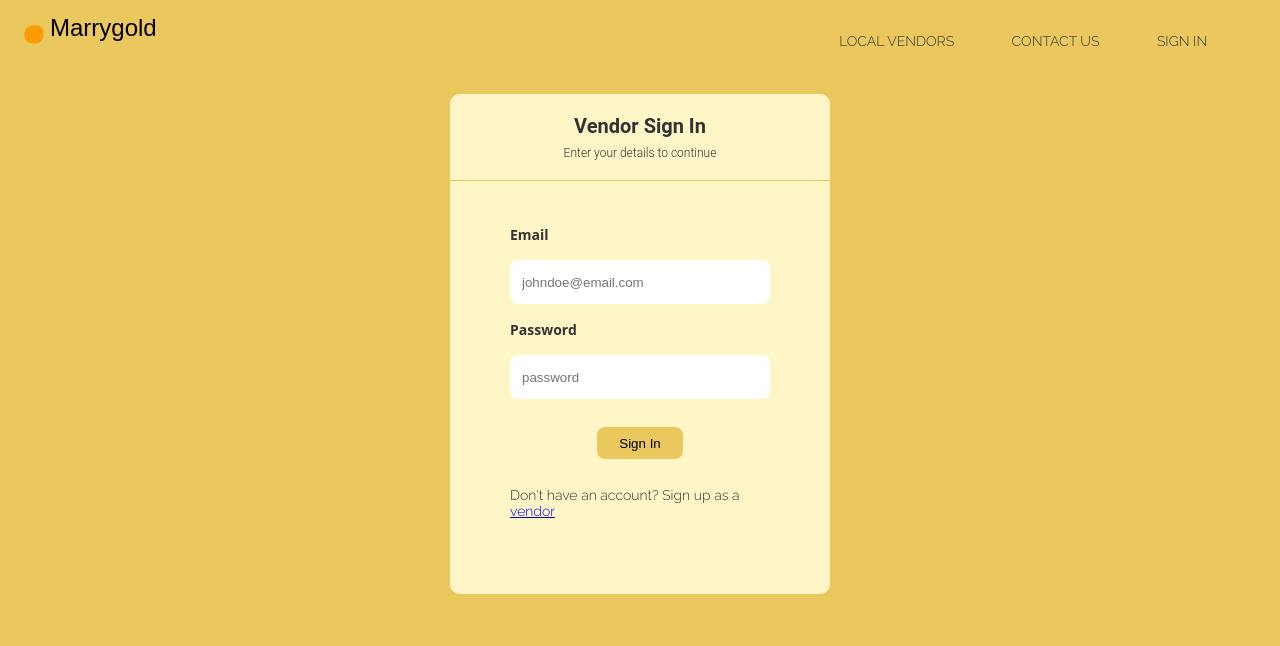
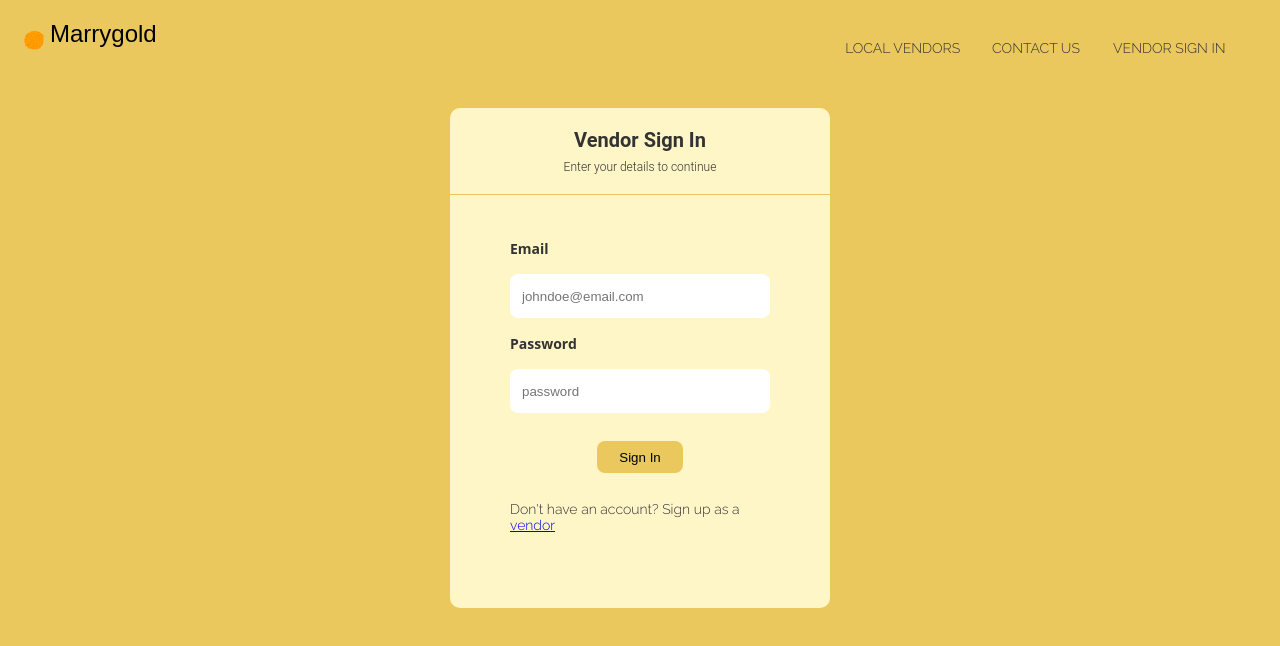
Before and after one commit to mahi-g/marrigold, a React (Create React App) app: page /signin in a window 1280 px wide. Shown: the top 646 px of the page. Built offline with nearby package versions, Linux system fonts and the light colour scheme; a web font is replaced by a local one.

Commit message:
Fix suggestions from code review

```diff
--- a/src/components/nav/index.js
+++ b/src/components/nav/index.js
@@ -1,14 +1,14 @@
 import React, { useState } from 'react'
+import { useMediaQueries } from '../../hooks/MediaQueries'
 import styled from '@emotion/styled'
 import { theme } from '../../theme'
+import AccountCircleRoundedIcon from '@material-ui/icons/AccountCircleRounded'
+import CloseIcon from '@material-ui/icons/Close'
+import MenuIcon from '@material-ui/icons/Menu'
+import LockOpenRoundedIcon from '@material-ui/icons/LockOpenRounded'
+import StorefrontIcon from '@material-ui/icons/Storefront'
+import TextsmsRoundedIcon from '@material-ui/icons/TextsmsRounded'
 import marigold from '../../images/marigold.png'
-import AccountCircleRoundedIcon from '@material-ui/icons/AccountCircleRounded';
-import CloseIcon from '@material-ui/icons/Close';
-import MediaQueries from '../../hooks/MediaQueries'
-import MenuIcon from '@material-ui/icons/Menu'
-import LockOpenRoundedIcon from '@material-ui/icons/LockOpenRounded';
-import StorefrontIcon from '@material-ui/icons/Storefront';
-import TextsmsRoundedIcon from '@material-ui/icons/TextsmsRounded';
 
 const IS_LOGGED_IN = true;
 const user = {
@@ -17,7 +17,7 @@ const user = {
 }
 
 const MOBILE_NAV_WIDTH = '280px';
-const BURGER_BUTTON = '50px';
+const BURGER_BUTTON_SIZE = '50px';
 const MOBILE_LI_WIDTH = '200px';
 
 const Logo = styled.a`
@@ -28,32 +28,33 @@ const LogoText = styled.div`
     color: black;
     font-family: ${theme.fontFamily.logo}, sans-serif;
     font-size: ${theme.fontSize.large};
-    padding-top: ${theme.fontSize.tiny};
+    padding-top: ${theme.fontSize.medium};
     text-align: left;
 `
 const LogoImg = styled.img`
     width: 30px;
     height: auto;
     margin: auto;
-    padding-bottom: ${theme.fontSize.tiny};
+    padding-bottom: ${theme.fontSize.small};
     @media ${theme.screenSize.upToLarge} {
         width: 30px;
         padding-bottom: 0;
-        padding-top: ${theme.fontSize.tiny};
+        padding-top: ${theme.fontSize.medium};
     }
 `
 const Ul = styled.ul`
     display: flex;
     flex-direction: ${ ({column}) => column ? 'column' : 'row' };
     justify-content: space-around;
-    width: 35%;
+    width: 400px;
     @media ${theme.screenSize.upToLarge} {
         width: 76%;
         padding: ${theme.size.large};
     }
 `
 const Li = styled.li`
-    padding: 4%;
+    width: 120px;
+    padding: 24px 2px;
     list-style-type:none;
     text-align: center;
     text-transform: uppercase;
@@ -68,6 +69,9 @@ const Li = styled.li`
 const Link = styled.a`
     text-decoration: none;
     color: ${ ({color}) => color ? color : theme.colorMap.darkGrey2};
+    &:hover {
+        color: ${theme.colorMap.cream};
+    }
 `
 const NavBar = styled.div`
     display: flex;
@@ -93,8 +97,8 @@ const MobileNavBar = styled.div`
     }
 `
 const BurgerButton = styled.button`
-    width: ${BURGER_BUTTON};
-    height: ${BURGER_BUTTON};
+    width: ${BURGER_BUTTON_SIZE};
+    height: ${BURGER_BUTTON_SIZE};
     border: none;
     padding-top: ${theme.size.mediumLarge};
     padding-right: ${theme.size.xlarge};
@@ -130,7 +134,7 @@ const Email = styled.div`
 `
 
 const Nav = () => {
-    const screen = MediaQueries();
+    const screenSize = useMediaQueries();
     const [open, setOpen] = useState(false);
     const showSidebar = () => {
         setOpen(!open);
@@ -148,17 +152,17 @@ const Nav = () => {
                     </LogoText>
                 </Logo>
             {
-                screen <= 1023
+                screenSize <= 1023
                 ?<BurgerButton onClick={showSidebar}> { open ? <CloseIcon /> : <MenuIcon /> }</BurgerButton>
                 :<Ul>
                     <Li><Link href="#">Local Vendors</Link></Li>
                     <Li><Link href="#">Contact Us</Link></Li>
-                    <Li><Link href="/signin">Sign In</Link></Li>
+                    <Li><Link href="/signin">Vendor Sign In</Link></Li>
                 </Ul>
             }
             </NavBar>
         {
-            screen <= 1023 &&
+            screenSize <= 1023 &&
             <MobileNavBar transform={ open ? 'true' : ''}>
                 <MobileLinks />
             </MobileNavBar>
@@ -196,7 +200,7 @@ const MobileLinks = () => (
             <Li>
                 <Link  color = { theme.colorMap.white } href="/signin">
                    <Icon><LockOpenRoundedIcon fontSize='small'/></Icon>
-                    Sign In
+                    Vendor Sign In
                 </Link>
             </Li>
         </Ul>
--- a/src/hooks/MediaQueries/index.js
+++ b/src/hooks/MediaQueries/index.js
@@ -1,24 +1,21 @@
 import { useState, useEffect } from 'react';
 
-const MediaQueries = () => {
-    const [screenSize, setScreen] = useState(1024);
+const DEFAULT_SCREEN_SIZE = 1024;
 
-    const getWidth = () => {
-        const width = window.innerWidth;
-        setScreen(parseInt(width));
-    }
+export const useMediaQueries = () => {
+    const [screenSize, setScreen] = useState(DEFAULT_SCREEN_SIZE);
+
+    const getWidth = () => setScreen(parseInt(window.innerWidth));
 
     useEffect(() => {
         //get current width when page loads
         window.addEventListener('load', getWidth);
-
         window.addEventListener('resize', getWidth);
         return () => {
             window.removeEventListener("resize", getWidth);
-            window.addEventListener('load', getWidth);
+            window.removeEventListener('load', getWidth);
         }
     }, []);
+
     return screenSize;
 }
-
-export default MediaQueries;
```
